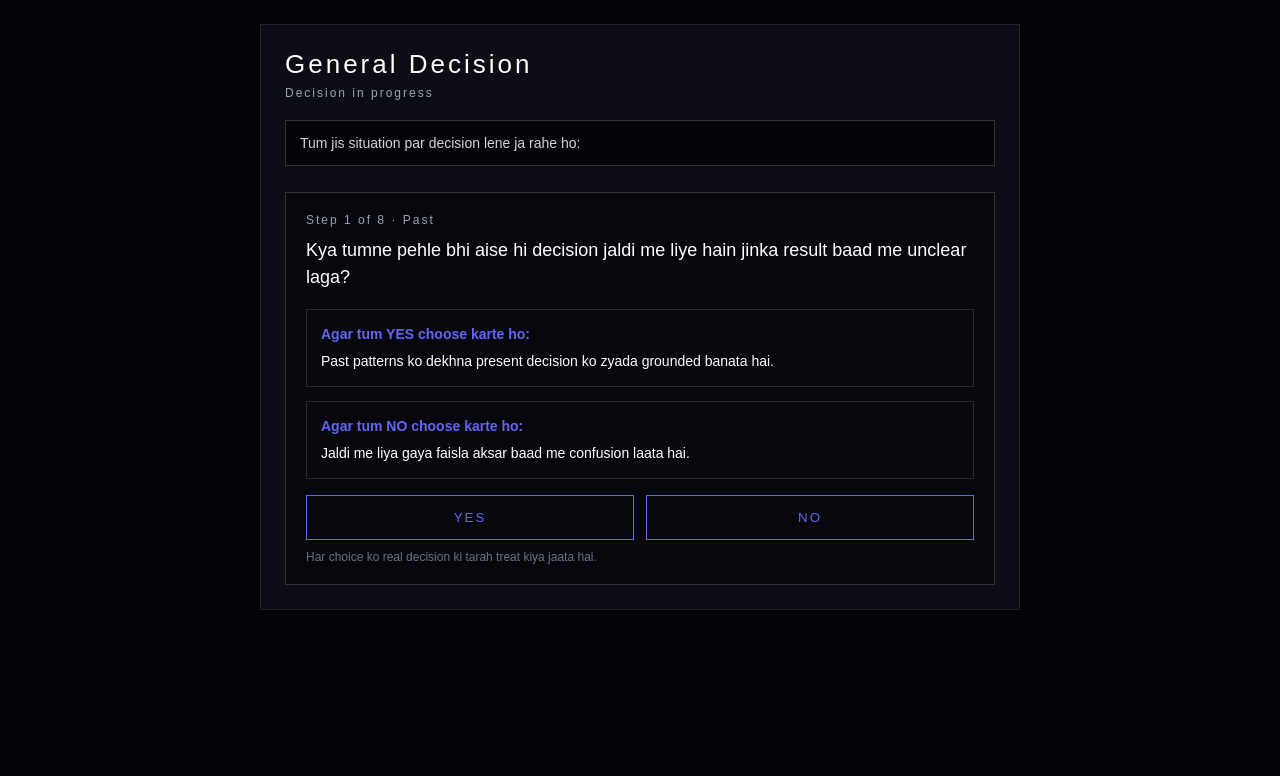
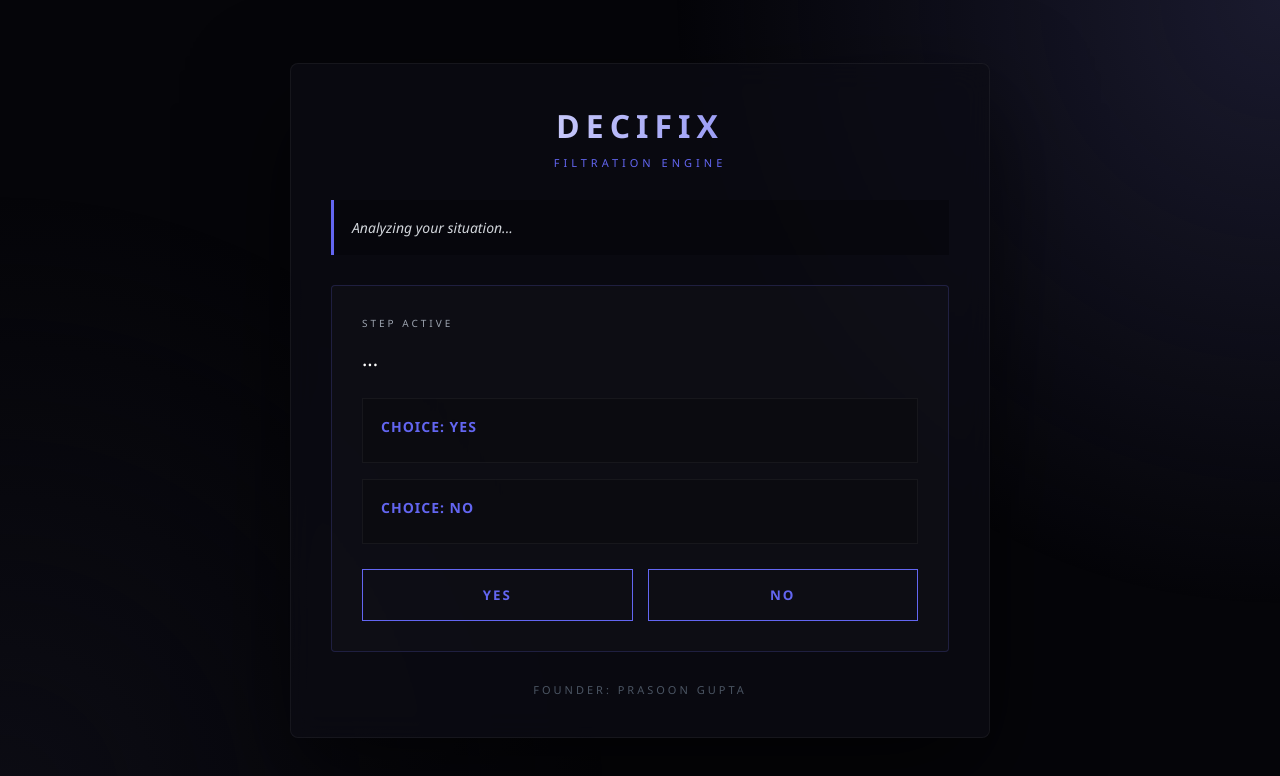
Before and after one commit to prasivo/Decifix, a plain HTML site: page engine.html in a window 1280 px wide. Drawn offline with Linux system fonts and the light colour scheme; files whose address does not match are found by name.

Commit message:
Update engine.html

```diff
--- a/engine.html
+++ b/engine.html
@@ -3,153 +3,211 @@
 <head>
 <meta charset="UTF-8">
 <meta name="viewport" content="width=device-width, initial-scale=1.0">
-<title>DECIFIX</title>
+<title>DECIFIX | Engine</title>
 
 <style>
+/* Base Reset & Typography */
 *{
   margin:0;
   padding:0;
   box-sizing:border-box;
-  font-family: Arial, Helvetica, sans-serif;
+  font-family: 'Segoe UI', Roboto, -apple-system, sans-serif;
 }
 
 body{
   background:#050509;
   color:#fff;
   min-height:100vh;
+  display: flex;
+  flex-direction: column;
+  align-items: center;
+  justify-content: center;
+  overflow-x: hidden;
 }
 
+/* Background Atmosphere */
+body::before {
+  content: "";
+  position: fixed;
+  top: 0; left: 0; width: 100%; height: 100%;
+  background: radial-gradient(circle at top right, #1a1a2e 0%, transparent 40%),
+              radial-gradient(circle at bottom left, #0c0c14 0%, transparent 40%);
+  z-index: -1;
+}
+
+/* Main Container */
 .container{
   width:94%;
-  max-width:760px;
-  margin:24px auto;
-  padding:24px;
-  background:#0c0c14;
-  border:1px solid #222;
+  max-width:700px;
+  margin:40px auto;
+  padding:40px;
+  background: rgba(12, 12, 20, 0.7);
+  backdrop-filter: blur(15px);
+  border: 1px solid rgba(255, 255, 255, 0.05);
+  border-radius: 8px;
+  box-shadow: 0 40px 100px rgba(0,0,0,0.6);
+  animation: entrance 0.8s cubic-bezier(0.2, 0.8, 0.2, 1);
 }
 
+@keyframes entrance {
+  from { opacity: 0; transform: scale(0.95) translateY(20px); }
+  to { opacity: 1; transform: scale(1) translateY(0); }
+}
+
+/* Header */
 .header{
-  margin-bottom:20px;
+  margin-bottom:30px;
+  text-align: center;
 }
 .title{
-  font-size:26px;
-  letter-spacing:3px;
+  font-size:32px;
+  letter-spacing:6px;
+  font-weight: 800;
+  background: linear-gradient(to right, #fff, #6366f1);
+  -webkit-background-clip: text;
+  -webkit-text-fill-color: transparent;
 }
 .sub{
-  font-size:12px;
-  letter-spacing:2px;
-  color:#9ca3af;
-  margin-top:6px;
+  font-size:11px;
+  letter-spacing:4px;
+  color:#6366f1;
+  text-transform: uppercase;
+  margin-top:8px;
 }
 
+/* Context Box */
 .context{
-  margin-top:14px;
-  padding:14px;
-  background:#050509;
-  border:1px solid #333;
+  margin-top:20px;
+  padding:18px;
+  background: rgba(5, 5, 9, 0.5);
+  border-left: 3px solid #6366f1;
   font-size:14px;
   color:#d1d5db;
+  font-style: italic;
+  animation: fadeIn 1s ease;
 }
 
+/* Rule Card */
 .rule-box{
-  margin-top:26px;
-  padding:20px;
-  border:1px solid #333;
-  background:#07070d;
+  margin-top:30px;
+  padding:30px;
+  border:1px solid rgba(99, 102, 241, 0.2);
+  background: rgba(255, 255, 255, 0.02);
+  border-radius: 4px;
+  position: relative;
+  transition: all 0.5s ease;
 }
 
 .rule-meta{
-  font-size:12px;
-  letter-spacing:2px;
+  font-size:10px;
+  letter-spacing:3px;
   color:#9ca3af;
-  margin-bottom:10px;
+  margin-bottom:15px;
+  text-transform: uppercase;
 }
 
 .question{
-  font-size:18px;
-  line-height:1.5;
-  margin-bottom:18px;
+  font-size:20px;
+  line-height:1.4;
+  margin-bottom:25px;
+  font-weight: 500;
 }
 
+/* Case Styles */
 .case{
-  border:1px solid #2a2a2a;
-  padding:14px;
-  margin-bottom:14px;
+  border:1px solid rgba(255,255,255,0.05);
+  padding:18px;
+  margin-bottom:16px;
   font-size:14px;
-  line-height:1.5;
+  background: rgba(0,0,0,0.2);
+  transition: 0.3s;
 }
 
 .case strong{
   display:block;
-  margin-bottom:6px;
+  margin-bottom:8px;
   color:#6366f1;
+  letter-spacing: 1px;
 }
 
+/* Action Buttons */
 .actions{
   display:flex;
-  gap:12px;
-  margin-top:16px;
+  gap:15px;
+  margin-top:25px;
 }
 
 .btn{
   flex:1;
-  padding:14px 0;
+  padding:16px 0;
   background:transparent;
   border:1px solid #6366f1;
   color:#6366f1;
+  font-weight: 600;
   letter-spacing:2px;
   cursor:pointer;
+  transition: 0.4s;
 }
 
 .btn:hover{
   background:#6366f1;
   color:#000;
+  box-shadow: 0 0 20px rgba(99, 102, 241, 0.3);
 }
 
-.hint{
-  margin-top:10px;
-  font-size:12px;
-  color:#6b7280;
-}
-
-.result{
-  margin-top:34px;
-}
-
-.result h3{
-  font-size:22px;
-  letter-spacing:2px;
-  margin-bottom:14px;
-}
-
-.note{
-  font-size:14px;
-  line-height:1.6;
-  color:#d1d5db;
-}
-
+/* Table Design */
 table{
   width:100%;
   border-collapse:collapse;
-  margin-top:22px;
-  font-size:13px;
+  margin-top:30px;
+  font-size:12px;
+  animation: fadeIn 1s ease;
+}
+
+th{
+  text-transform: uppercase;
+  color: #6366f1;
+  letter-spacing: 1px;
+  border-bottom: 2px solid #222;
 }
 
 th, td{
-  border:1px solid #333;
-  padding:8px;
+  padding:14px;
   text-align:left;
+  border:1px solid #1a1a2e;
+}
+
+/* Final Note & Result */
+.result h3{
+  font-size:28px;
+  color: #6366f1;
+  margin-bottom:15px;
 }
 
 .lock{
-  margin-top:24px;
-  font-size:14px;
-  line-height:1.6;
-  color:#9ca3af;
+  margin-top:40px;
+  font-size:13px;
+  letter-spacing: 1px;
+  color:#6b7280;
+  text-align: center;
+  border-top: 1px solid #222;
+  padding-top: 20px;
 }
 
-.hidden{
-  display:none;
+/* Founder Styling */
+.founder-footer{
+  margin-top: 30px;
+  font-size: 11px;
+  letter-spacing: 3px;
+  color: #4b5563;
+  text-transform: uppercase;
+  text-align: center;
+}
+
+.hidden{ display:none; }
+
+@keyframes fadeIn {
+  from { opacity: 0; } to { opacity: 1; }
 }
 </style>
 </head>
@@ -157,38 +215,33 @@ th, td{
 <body>
 
 <div class="container">
-
   <div class="header">
     <div class="title" id="domainTitle">DECIFIX</div>
-    <div class="sub">Decision in progress</div>
+    <div class="sub">FILTRATION ENGINE</div>
   </div>
 
   <div class="context" id="userContext">
-    Tum jis situation par decision lene ja rahe ho:
+    Analyzing your situation...
   </div>
 
   <div id="ruleSection" class="rule-box">
-    <div class="rule-meta" id="ruleMeta"></div>
+    <div class="rule-meta" id="ruleMeta">STEP ACTIVE</div>
 
-    <div class="question" id="ruleQuestion"></div>
+    <div class="question" id="ruleQuestion">...</div>
 
     <div class="case">
-      <strong>Agar tum YES choose karte ho:</strong>
+      <strong>CHOICE: YES</strong>
       <span id="positive"></span>
     </div>
 
     <div class="case">
-      <strong>Agar tum NO choose karte ho:</strong>
+      <strong>CHOICE: NO</strong>
       <span id="negative"></span>
     </div>
 
     <div class="actions">
       <button class="btn" onclick="choose(true)">YES</button>
       <button class="btn" onclick="choose(false)">NO</button>
-    </div>
-
-    <div class="hint">
-      Har choice ko real decision ki tarah treat kiya jaata hai.
     </div>
   </div>
 
@@ -200,36 +253,30 @@ th, td{
       <thead>
         <tr>
           <th>#</th>
-          <th>Time</th>
           <th>Question</th>
-          <th>Your Choice</th>
+          <th>Choice</th>
         </tr>
       </thead>
       <tbody id="summaryTable"></tbody>
     </table>
 
     <div class="lock">
-      Decision tumhara hai.
-      Uske baad regret nahi —
-      <strong>jo hoga, dekha jayega.</strong>
+      NO REGRETS • MOVEMENT IS LIFE • DECISION IS FINAL
     </div>
   </div>
 
+  <div class="founder-footer">
+    FOUNDER: PRASOON GUPTA
+  </div>
 </div>
-
-<!-- ================= DOMAIN + ENGINE LOADER ================= -->
 
 <script src="domain-map.js"></script>
 
 <script>
-/* =====================================================
-   DOMAIN DETECTION (INTENT → KEYWORDS)
-===================================================== */
+// Logic preserved from your original code
 function detectDomain(text){
   if(!text) return "general";
   const t = text.toLowerCase();
-
-  // 1️⃣ Intent-based (strong)
   for (let domain in DOMAIN_MAP) {
     const d = DOMAIN_MAP[domain];
     if (d.intent) {
@@ -238,8 +285,6 @@ function detectDomain(text){
       }
     }
   }
-
-  // 2️⃣ Keyword-based (fallback)
   for (let domain in DOMAIN_MAP) {
     const d = DOMAIN_MAP[domain];
     if (d.keywords) {
@@ -248,26 +293,19 @@ function detectDomain(text){
       }
     }
   }
-
   return "general";
 }
 
-/* ===== USER CONTEXT ===== */
 const situation = localStorage.getItem("decifix_situation") || "";
 if (situation) {
-  document.getElementById("userContext").innerText =
-    "Tum jis situation par decision lene ja rahe ho: “" + situation + "”";
+  document.getElementById("userContext").innerText = "“" + situation + "”";
 }
 
-/* ===== GITHUB PAGES SAFE BASE PATH ===== */
 const basePath = location.pathname.split("/")[1] || "";
-
-/* ===== LOAD DOMAIN FIRST ===== */
 const domainName = detectDomain(situation);
 const domainScript = document.createElement("script");
 domainScript.src = `/${basePath}/domains/${domainName}.js`;
 
-/* ===== LOAD ENGINE AFTER DOMAIN ===== */
 domainScript.onload = () => {
   const engineScript = document.createElement("script");
   engineScript.src = `/${basePath}/engine.js`;
@@ -275,6 +313,25 @@ domainScript.onload = () => {
 };
 
 document.body.appendChild(domainScript);
+
+// Added a small visual transition for the choices
+function choose(val){
+  const box = document.getElementById('ruleSection');
+  box.style.opacity = '0.3';
+  box.style.transform = 'scale(0.98)';
+
+  setTimeout(() => {
+    // This calls the 'choose' function inside your engine.js
+    if(window.engineChoose){
+        window.engineChoose(val);
+    } else {
+        // Fallback if engine.js hasn't renamed the function
+        choose(val);
+    }
+    box.style.opacity = '1';
+    box.style.transform = 'scale(1)';
+  }, 300);
+}
 </script>
 
 </body>
```
